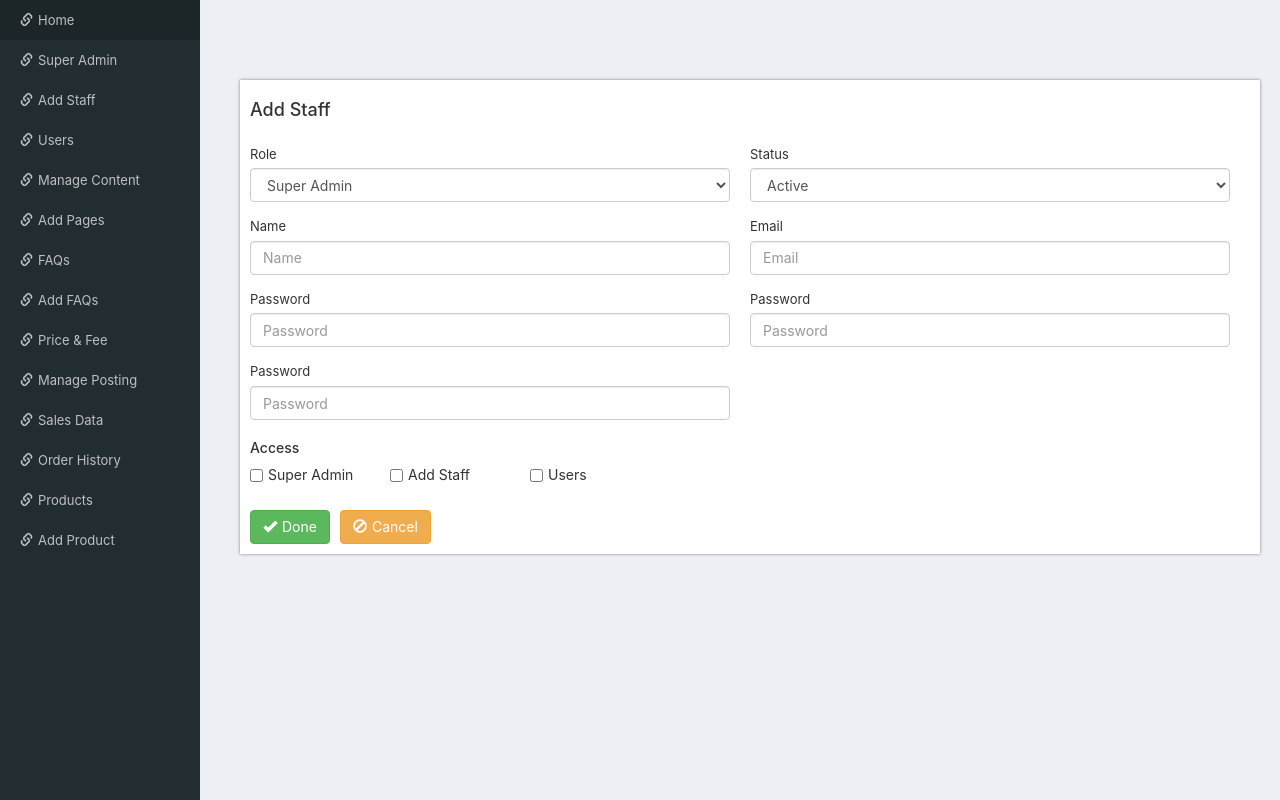
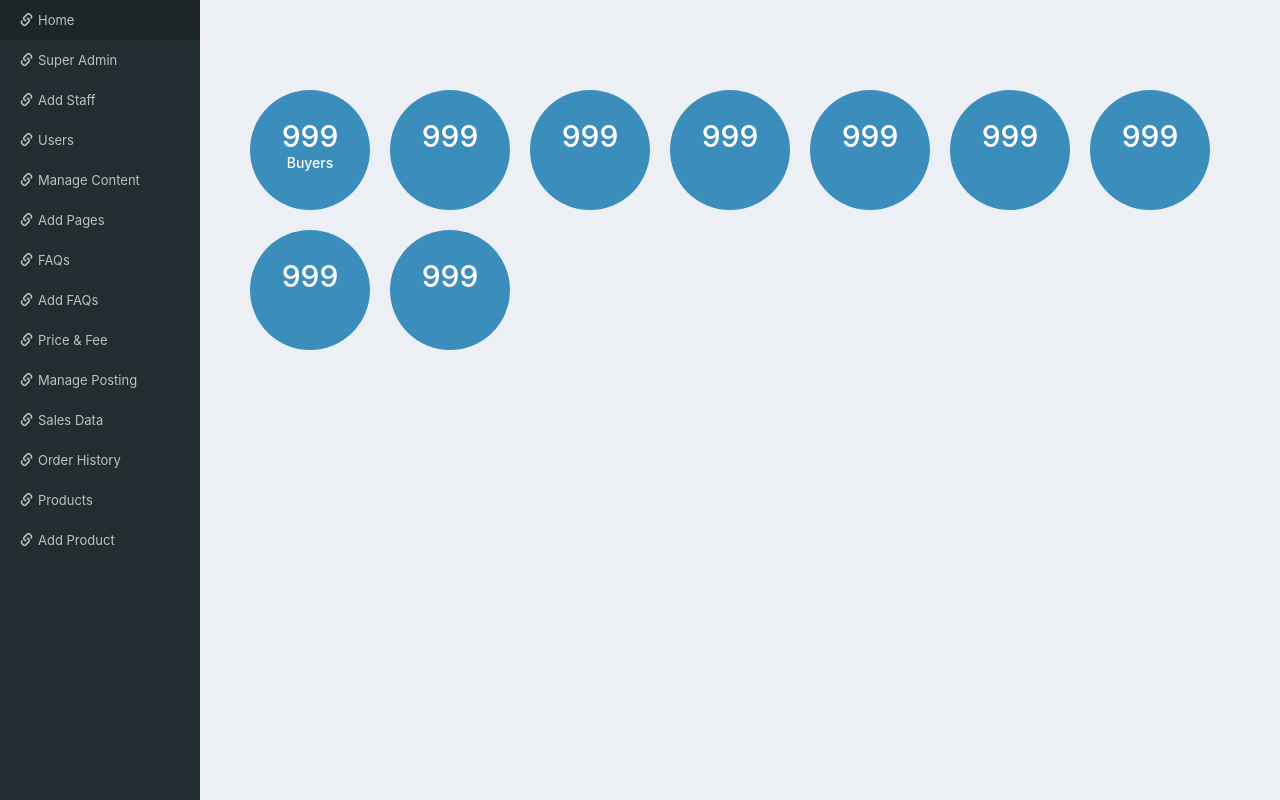
Before and after one commit to alinauroz/gogo-image, a React (Create React App) app in the folder admin/: page / in a window 1280 px wide. Built offline with nearby package versions, Linux system fonts and the light colour scheme.

Commit message:
fix: conditional renderer removed

```diff
--- a/admin/src/App.js
+++ b/admin/src/App.js
@@ -8,18 +8,14 @@ import CreatePage from './components/pages/CreatePage'
 import AddCoupon from './components/pages/AddCoupon'
 import AddFaq from './components/pages/AddFaq'
 
-const Renderer = (props) => {
-  return props.el;
-}
-
 export default function () {
 
-  const [Screen, setScreen] = React.useState(AddStaff);
+  const [screen, setScreen] = React.useState('Home');
 
   const BUTTONS = Object.freeze([
-    {title: 'Home'},
+    {title: 'Home', onClick : setScreen, el: Home},
     {title: 'Super Admin'},
-    {title: 'Add Staff'},
+    {title: 'Add Staff', onClick : () => setScreen(AddStaff)},
     {title: 'Users'},
     {title: 'Manage Content'},
     {title: 'Add Pages'},
@@ -39,8 +35,12 @@ export default function () {
         buttonList = {BUTTONS}
       />
       <div className = 'main-container'>
-        {console.log(Screen)}
-        <Renderer el = {Screen} />
+        <div style = {{display : screen == 'Home' ? 'block' : 'none'}}>
+          <Home />
+        </div>
+        <div style = {{display : screen == 'AddStaff' ? 'block' : 'none'}}>
+          <AddStaff />
+        </div>
       </div>
     </>
   )
--- a/admin/src/components/LeftBar.jsx
+++ b/admin/src/components/LeftBar.jsx
@@ -16,7 +16,13 @@ export default function (props) {
                         var class_ = 'bar-button-selected'
 
                     return (
-                        <button className = {'bar-button ' + class_} onClick = {(e) => onClick(e, index)}>
+                        <button
+                            className = {'bar-button ' + class_}
+                            onClick = {(e) => {
+                                onClick(e, index)
+                                button.onClick(button.el)
+                            }}
+                        >
                             <span className = 'glyphicon glyphicon-link'></span>
                             <span className = 'bar-button-title'>{button.title}</span>
                         </button>
```
